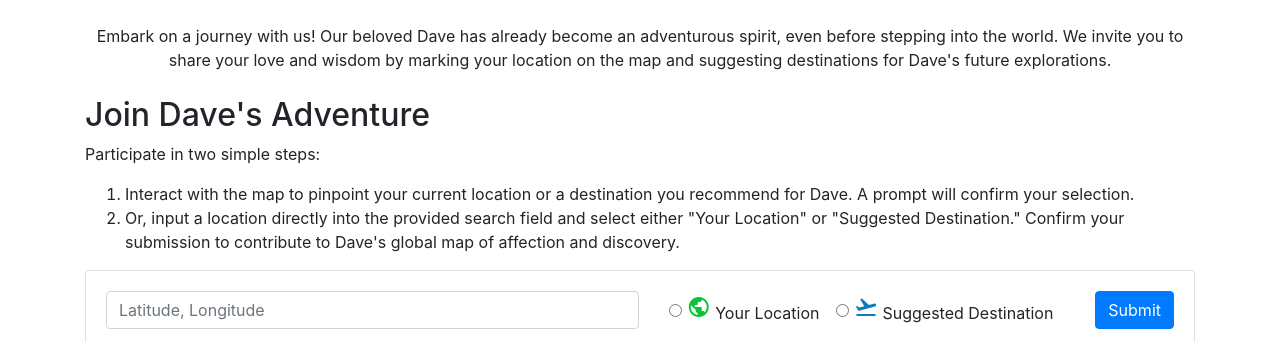
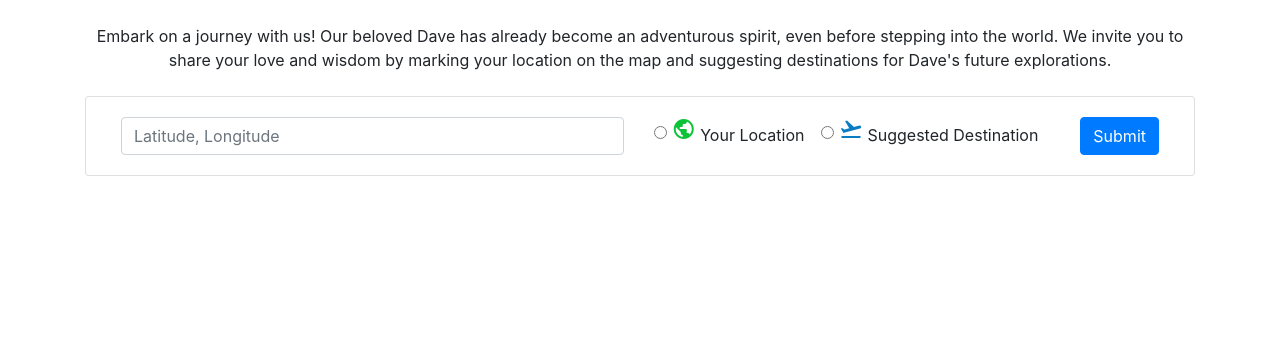
Before and after one commit to DaveVED/little-daveved-explorer, a FastAPI app: page /explorer/ in a window 1280 px wide. Shown: the part 152-494 px from the top of the page. After the commit the page ends 328 px from the top, so only its background shows below. Run offline with FastAPI, Linux system fonts and the light colour scheme; some libraries are stand-ins or nearby versions; grey boxes are pictures that could not be loaded.

Commit message:
feat: add in form for cordinates (option 1)

```diff
--- /dev/null
+++ b/api/database.py
@@ -0,0 +1,12 @@
+from sqlalchemy import create_engine
+from sqlalchemy.ext.declarative import declarative_base
+from sqlalchemy.orm import sessionmaker
+
+SQLALCHEMY_DATABASE_URL = "sqlite:///./sql_app.db"
+
+engine = create_engine(
+    SQLALCHEMY_DATABASE_URL, connect_args={"check_same_thread": False}
+)
+SessionLocal = sessionmaker(autocommit=False, autoflush=False, bind=engine)
+
+Base = declarative_base()
--- /dev/null
+++ b/api/util/validators.py
@@ -0,0 +1,5 @@
+from typing import Tuple
+
+def parse_coordinates(coord_str: str) -> Tuple[float, float]:
+    print(coord_str)
+    return 100, -100
--- a/main.py
+++ b/main.py
@@ -2,10 +2,14 @@
 
 import api.routers.home as home
 import api.routers.explorer as explorer
+from api.database import Base, engine  # Import Base and engine
 
 from fastapi import FastAPI
 
 app = FastAPI()
 
+# Create the database tables
+Base.metadata.create_all(bind=engine)
+
 app.include_router(home.router)
 app.include_router(explorer.router, prefix="/explorer")
--- a/requirements.txt
+++ b/requirements.txt
@@ -1,3 +1,5 @@
 uvicorn
 fastapi
 Jinja2
+python-multipart
+SQLAlchemy
--- /dev/null
+++ b/templates/explorer/coordinate-form.html
@@ -0,0 +1,21 @@
+<!-- Input for that is integrated with HTMX. On submit (the trigger) should call endopint. -->
+<form id="corinateInputForm" hx-post="/explorer/coordinates" hx-target="this" hx-swap="innerHTML" hx-trigger="submit" data-title="{{ title }}">
+
+    <!-- Container for Cordiante form -->
+    <div class="container">
+        <div class="row">
+            <!-- Coordinates Input. This input data is sent as FORM(...) string to the fast API endpoint. Ie 123, 345 -->
+            <div class="col-12 col-lg">
+                <input type="text" class="form-control" name="coordinateContent" id="coordinatesInput" placeholder="Latitude, Longitude">
+            </div>
+
+            <!-- Radio Options with Centering and Margin on Smaller Screens -->
+            {% include 'explorer/coordinate-radio-options.html' %}
+
+            <!-- Submit Button Spanning Full Width on Smaller Screens. This will trigger the `hx-trigger` in the parent form -->
+            <div class="col-12 col-lg-auto mt-2 mt-lg-0">
+                <button type="submit" class="btn btn-primary w-100 w-lg-auto">Submit</button>
+            </div>
+        </div>
+    </div>
+</form>
--- /dev/null
+++ b/templates/explorer/coordinate-radio-options.html
@@ -0,0 +1,15 @@
+<!-- Radio Options with Centering and Margin on Smaller Screens -->
+<div class="col-12 col-lg-auto text-center mt-2 mt-lg-0">
+    <div class="form-check form-check-inline">
+        <input class="form-check-input" type="radio" name="mapOptions" id="locationOption" value="location">
+        <label class="form-check-label" for="locationOption">
+            <i class="material-icons" style="color:#0bc336;">public</i> Your Location
+        </label>
+    </div>
+    <div class="form-check form-check-inline">
+        <input class="form-check-input" type="radio" name="mapOptions" id="destinationOption" value="destination">
+        <label class="form-check-label" for="destinationOption">
+            <i class="material-icons" style="color:#0b7bc3;">flight_takeoff</i> Suggested Destination
+        </label>
+    </div>
+</div>
--- a/templates/explorer/explorer.html
+++ b/templates/explorer/explorer.html
@@ -1,26 +1,25 @@
 {% extends "base.html" %}
 
 {% block content %}
+<!-- /explorer content -->
 <main class="container mt-5">
+
+    <!-- /explorer content Heaader -->
     <header>
         <h1 class="text-center mb-4">Welcome to Dave's Global Adventure!</h1>
     </header>
+
+    <!-- /explorer content Context -->
     <section class="text-center mb-4">
         <p>
             Embark on a journey with us! Our beloved Dave has already become an adventurous spirit, even before stepping into the world. We invite you to share your love and wisdom by marking your location on the map and suggesting destinations for Dave's future explorations.
         </p>
     </section>
 
-    <section>
-        <h2>Join Dave's Adventure</h2>
-        <p>Participate in two simple steps:</p>
-        <ol>
-            <li>Interact with the map to pinpoint your current location or a destination you recommend for Dave. A prompt will confirm your selection.</li>
-            <li>Or, input a location directly into the provided search field and select either "Your Location" or "Suggested Destination." Confirm your submission to contribute to Dave's global map of affection and discovery.</li>
-        </ol>
-    </section>
-
-    {% include 'explorer/map.html' %}
+    <!-- /explorer map content -->
+    <div>
+        {% include 'explorer/map.html' %}
+    </div>
 
 </main>
 {% endblock %}
--- a/templates/explorer/map.html
+++ b/templates/explorer/map.html
@@ -1,64 +1,24 @@
-{% block style %}
-<style>
-  #map { height: 400px; /* Adjusted height */ }
-  @media (min-width: 768px) {
-    .map-container { padding: 0; }
-  }
-</style>
-{% endblock %}
+{% block content %}
+    <!-- Map content wrapper. It's in a card. All should be wrapped in it -->
+    <div class="card" data-title="{{ title }}">
 
-{% block content %}
-    <div class="card">
+        <!-- Card Body (Map content... Manual Entry of coordinates and a leafletjs map)-->
         <div class="card-body">
-            <form>
-                <div class="row g-3 align-items-center justify-content-between">
-                    <!-- Coordinates Input -->
-                    <div class="col-12 col-lg">
-                        <input type="text" class="form-control" id="coordinatesInput" placeholder="Latitude, Longitude">
-                    </div>
 
-                    <!-- Radio Options -->
-                    <div class="col-12 col-lg-auto">
-                        <div class="form-check form-check-inline">
-                            <input class="form-check-input" type="radio" name="mapOptions" id="locationOption" value="location">
-                            <label class="form-check-label" for="locationOption">
-                                <i class="material-icons" style="color:#0bc336;">public</i> Your Location
-                            </label>
-                        </div>
-                        <div class="form-check form-check-inline">
-                            <input class="form-check-input" type="radio" name="mapOptions" id="destinationOption" value="destination">
-                            <label class="form-check-label" for="destinationOption">
-                                <i class="material-icons" style="color:#0b7bc3;">flight_takeoff</i> Suggested Destination
-                            </label>
-                        </div>
-                    </div>
-
-                    <!-- Submit Button -->
-                    <div class="col-12 col-lg-auto">
-                        <button type="submit" class="btn btn-primary">Submit</button>
-                    </div>
-                </div>
-            </form>
-        </div>
-        <!-- Map container adjusted for consistent width -->
-        <div class="card-body map-container">
-            <div id="map"></div>
+          <!-- User Input for for Coordinates, with htmx trigger -->
+          {% include 'explorer/coordinate-form.html' %}
         </div>
     </div>
 {% endblock %}
 
 {% block javascript %}
 <script>
-    var map = L.map('map').setView([32.77917, -96.80889], 1);
-    L.tileLayer('https://tile.openstreetmap.org/{z}/{x}/{y}.png', {
-        attribution: '&copy; <a href="https://www.openstreetmap.org/copyright">OpenStreetMap</a> contributors'
-    }).addTo(map);
-
-    var popup = L.popup();
-    map.on('click', onMapClick);
-
-    function onMapClick(e) {
-        popup.setLatLng(e.latlng).setContent("You clicked the map at " + e.latlng.toString()).openOn(map);
-    }
+    htmx.on('htmx:afterSwap', function(event) {
+        var cardElement = document.querySelector('.card');
+        if (cardElement) {
+            var title = cardElement.getAttribute('data-title');
+            console.log(`Title222 from the response: ${title}`);
+        }
+    });
 </script>
 {% endblock %}
```
Also changed, not shown: api/models/coordinate.py (added, +21 -0 lines), api/routers/explorer.py (+30 -5 lines), api/__init__.py (added), api/routers/__init__.py (added), 1 other file.
